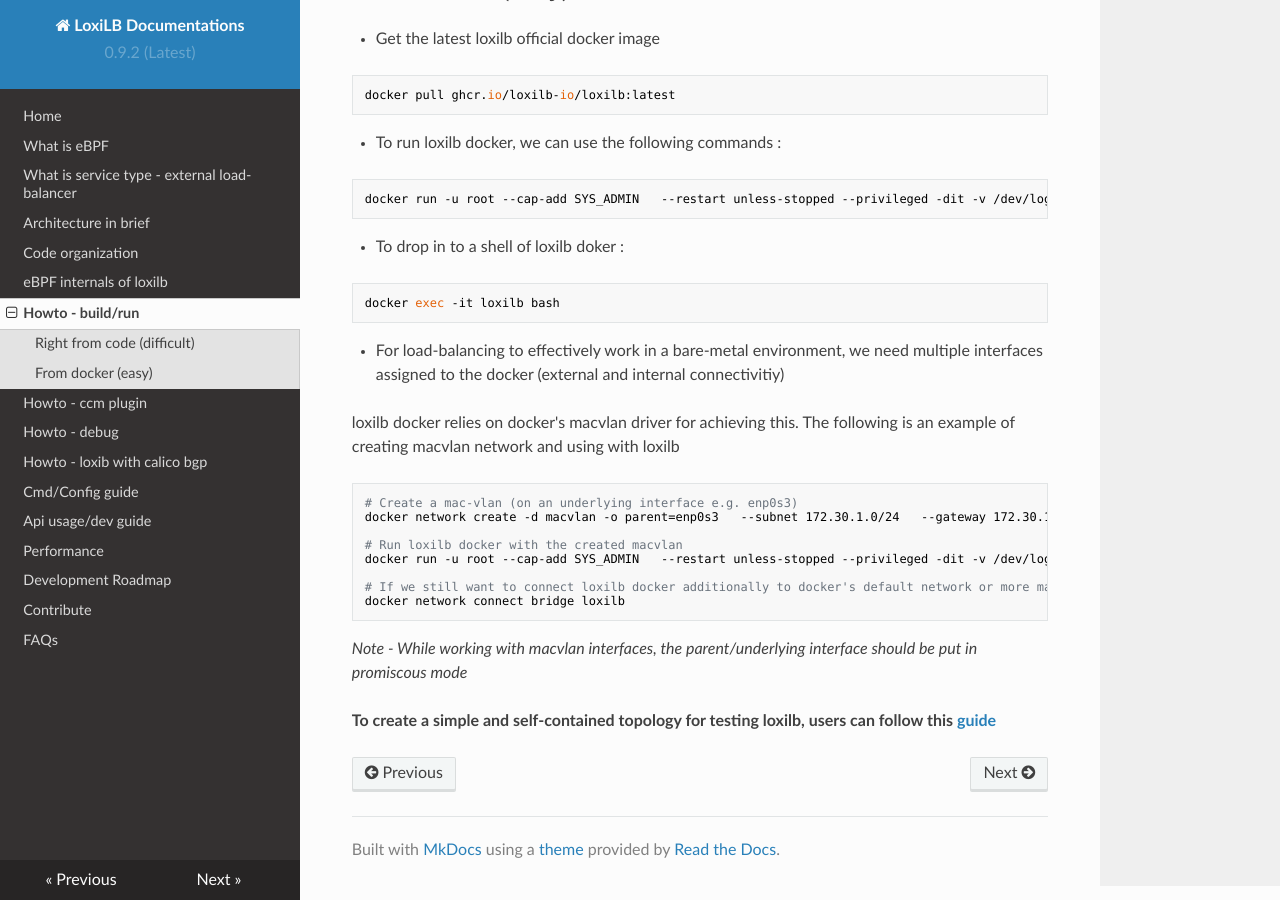
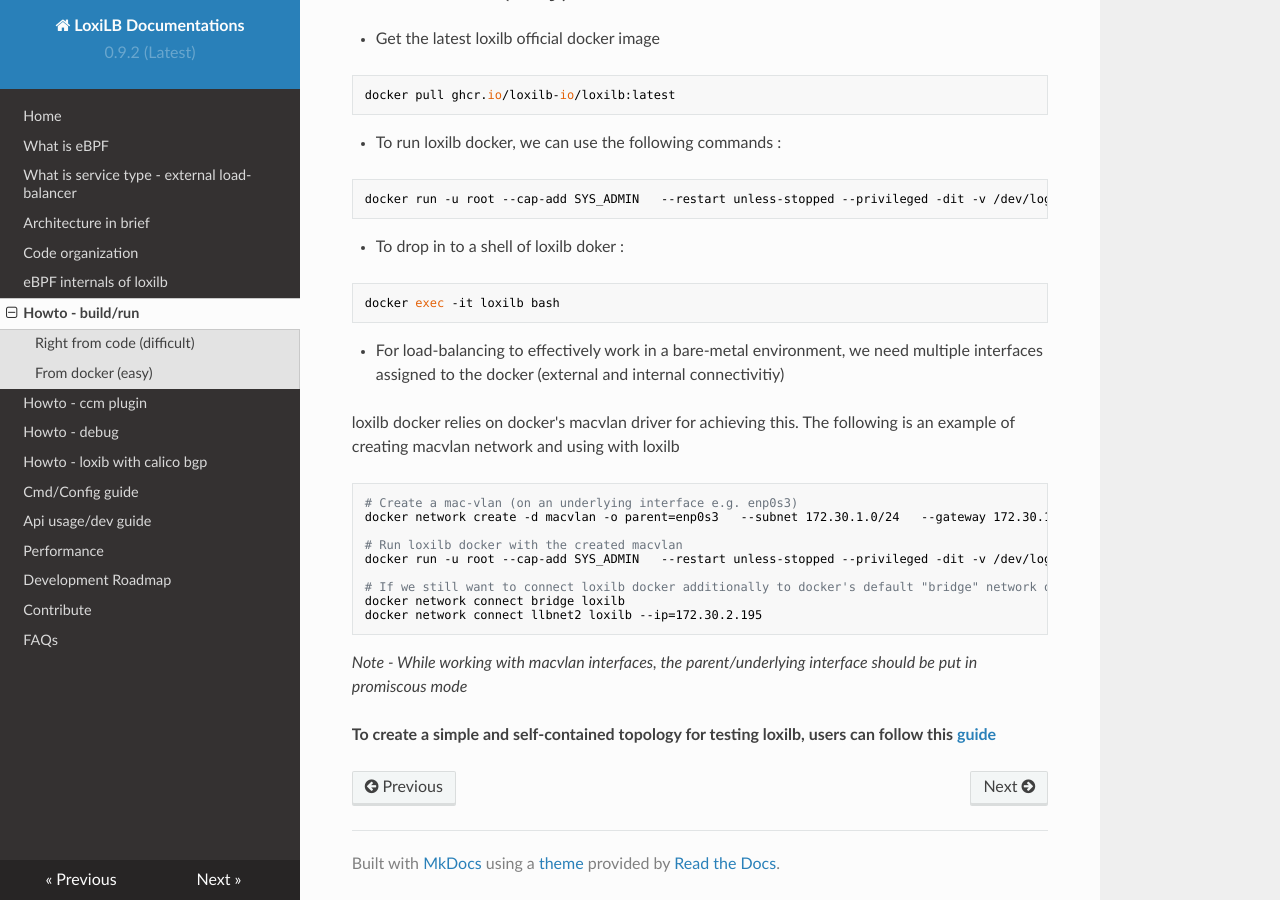
Before and after one commit to loxilb-io/loxilbdocs, an MkDocs documentation site: the page built from docs/run.md, in a window 1280 px wide and 900 px high, scrolled down 1183 px. Built offline with MkDocs 1.6.1, drawn with Linux system fonts in a browser that asks for light colours; nearby versions of some CDN libraries.

Commit message:
Update run.md

````diff
--- a/docs/run.md
+++ b/docs/run.md
@@ -83,10 +83,11 @@
 docker network create -d macvlan -o parent=enp0s3   --subnet 172.30.1.0/24   --gateway 172.30.1.254 --aux-address 'host=172.30.1.193’ llbnet
 
 # Run loxilb docker with the created macvlan
-docker run -u root --cap-add SYS_ADMIN   --restart unless-stopped --privileged -dit -v /dev/log:/dev/log --net=llbnet --ip=172.30.1.193 --name loxilb ghcr.io/loxilb-io/loxilb:latest
+docker run -u root --cap-add SYS_ADMIN   --restart unless-stopped --privileged -dit -v /dev/log:/dev/log --net=llbnet --ip=172.30.1.195 --name loxilb ghcr.io/loxilb-io/loxilb:latest
 
-# If we still want to connect loxilb docker additionally to docker's default network or more macvlan networks
+# If we still want to connect loxilb docker additionally to docker's default "bridge" network or more macvlan networks
 docker network connect bridge loxilb
+docker network connect llbnet2 loxilb --ip=172.30.2.195
 ```
   *Note - While working with macvlan interfaces, the parent/underlying interface should be put in promiscous mode*
 
````
